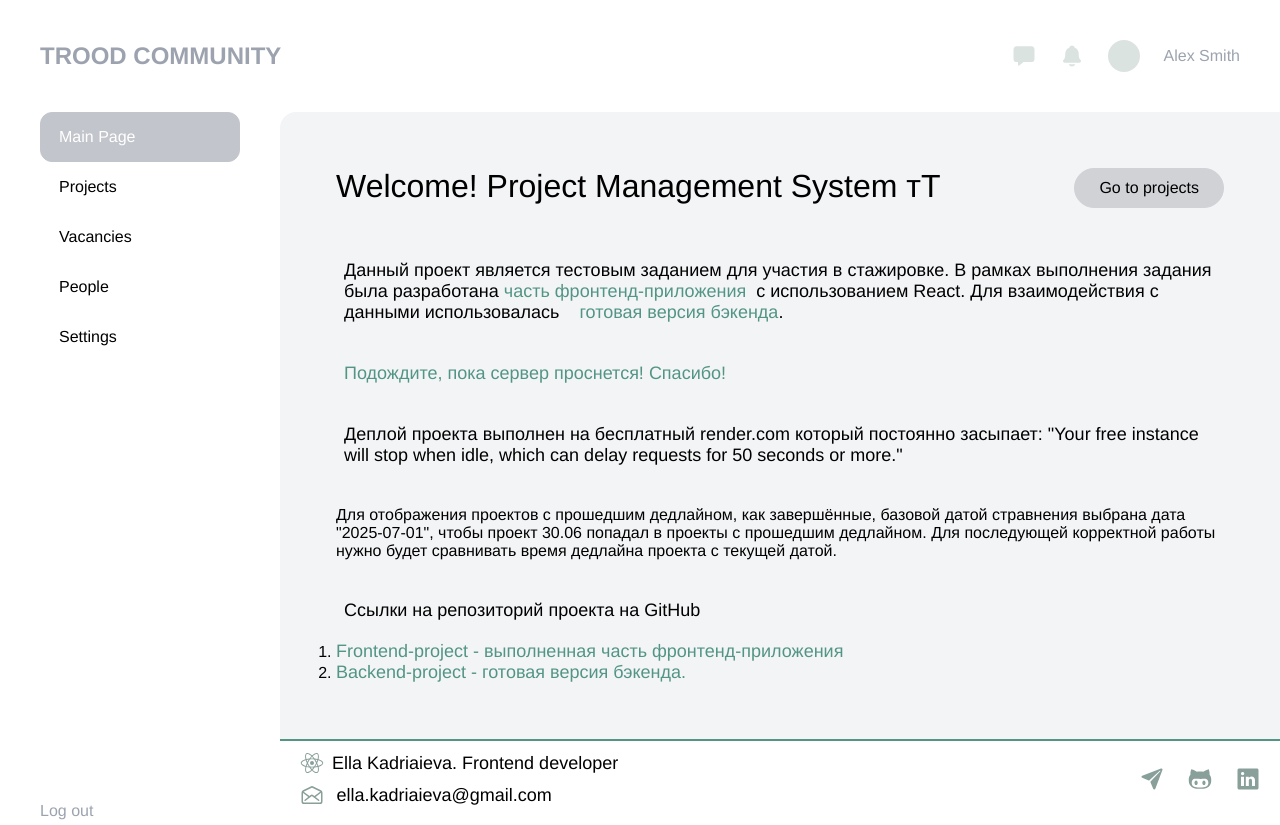
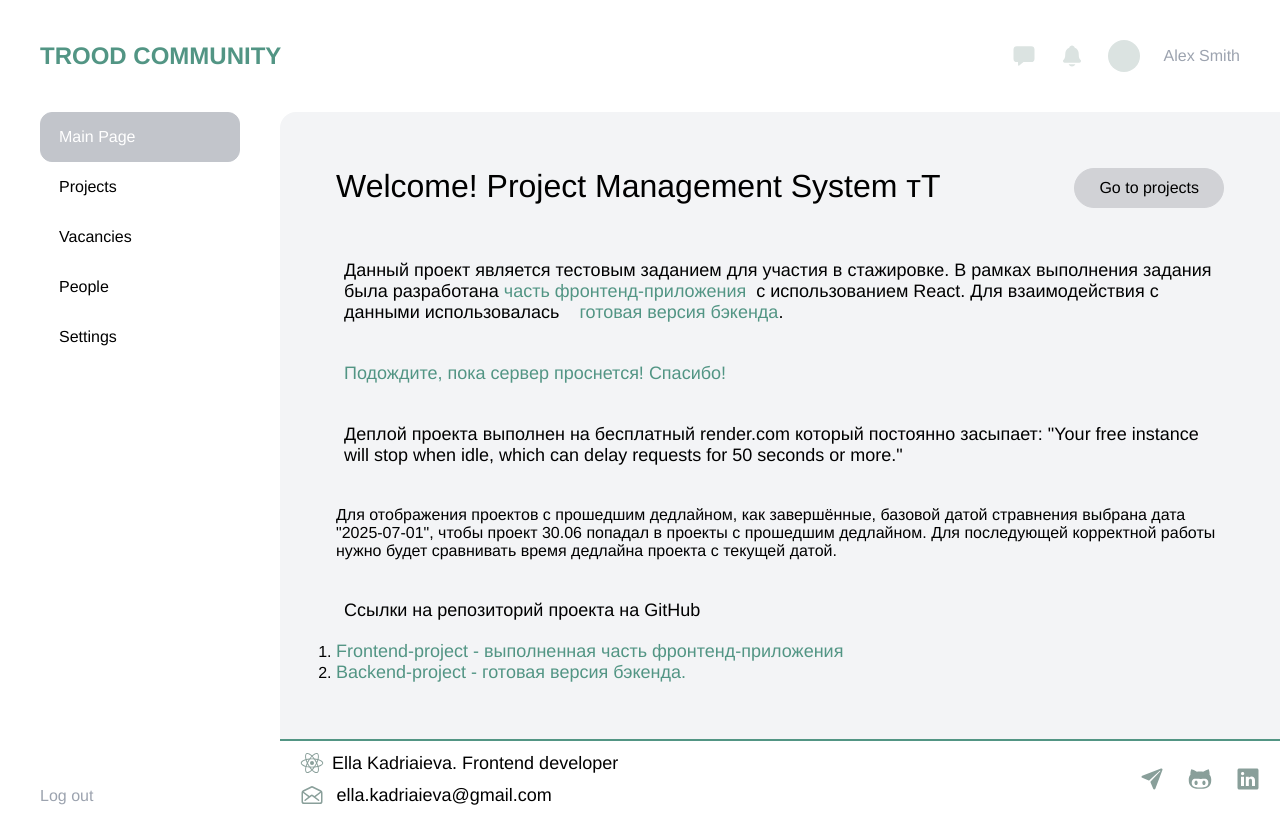
Before and after one commit to ella-kadriaeva/test_trood_frontend, a React (Vite) app: page / in a window 1280 px wide. In both pictures the pointer is over the link "TROOD COMMUNITY". Built offline with nearby package versions, Linux system fonts and the light colour scheme.

Commit message:
changed color hover

```diff
--- a/src/App.css
+++ b/src/App.css
@@ -5,6 +5,7 @@
   -moz-osx-font-smoothing: grayscale;
   max-width: 1440px;
   margin: 0 auto;
+  --swiper-theme-color: #529584;
 }
 * {
   padding: 0;
@@ -26,7 +27,9 @@ a {
   max-width: 1440px;
   margin: 0 auto;
 }
-
+svg:hover path {
+  color: #529584;
+}
 main .container {
   display: grid;
   grid-template-columns: 280px auto;
--- a/src/index.css
+++ b/src/index.css
@@ -14,8 +14,9 @@
   text-transform: uppercase;
   transition: filter 300ms;
 }
-.logo:hover {
-  color: #9ca3af;
+.logo:hover,
+.btn-logout:hover {
+  color: #529584;
 }
 .header__user-block {
   display: flex;
@@ -30,6 +31,9 @@
   height: 32px;
   border-radius: 50%;
   background-color: #dbe3e1;
+}
+.header__user-block--avatar:hover {
+  border: 2px solid #529584;
 }
 .aside {
   min-height: calc(100vh - 112px);
@@ -64,9 +68,11 @@
   color: #9ca3af;
   border: none;
   background-color: transparent;
-  padding: 5px 0;
+  padding: 20px 0;
   text-align: start;
+  cursor: pointer;
 }
+
 .card {
   min-width: 508px;
   border-radius: 24px;
```
